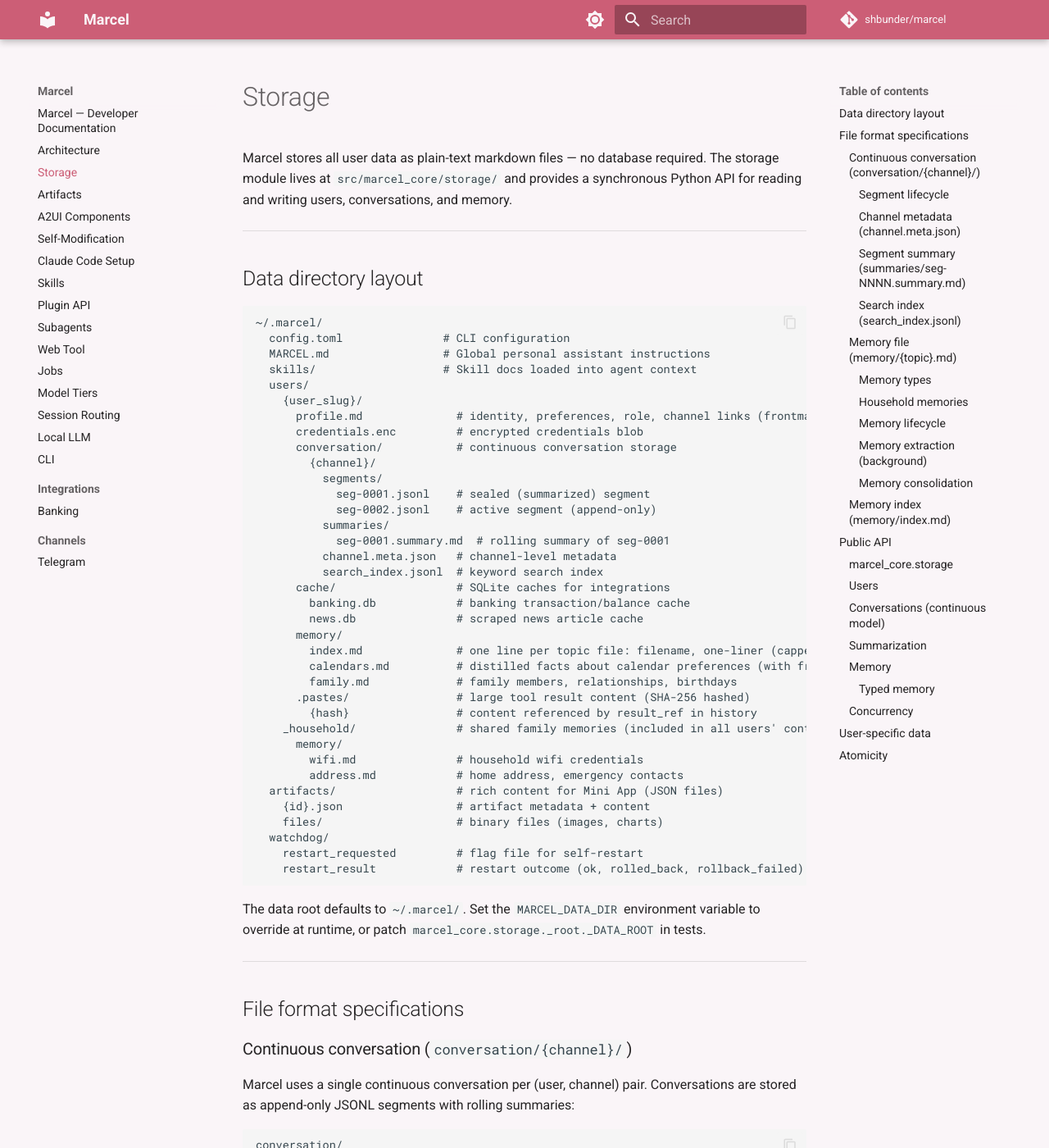
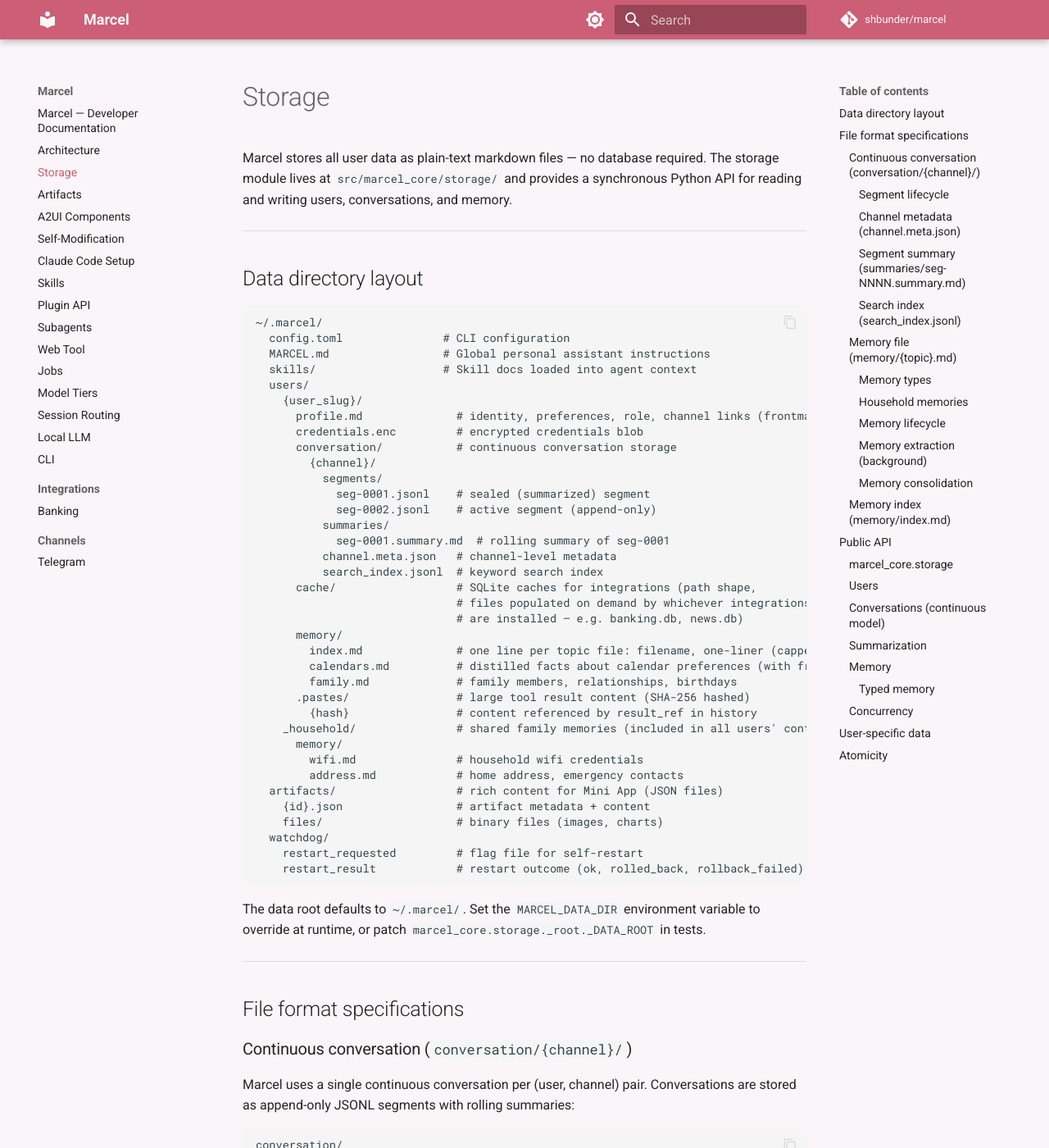
Before and after one commit to shbunder/marcel, an MkDocs documentation site: the page built from docs/storage.md, in a window 1280 px wide and 1400 px high. Shown: the whole window at 82% size. Built offline with MkDocs 1.6.1 and Material for MkDocs 9.7.7, drawn with Linux system fonts in a browser that asks for light colours; comment, search, counter and statistics services are not loaded.

Commit message:
🔧 [ISSUE-d5f8ab] impl: docs — drop news from kernel integration tree
Verifier flagged two docs that still described news as kernel-bundled:

- docs/architecture.md — source tree listed 'integrations/news/' alongside
  banking; news now lives under MARCEL_ZOO_DIR like icloud and docker.
- docs/storage.md — user-data cache/ block hardcoded 'banking.db' and
  'news.db' as the canonical layout. Annotate as 'files populated on
  demand by whichever integrations are installed' since the cache
  directory is the stable path shape, not the file list.

```diff
--- a/docs/storage.md
+++ b/docs/storage.md
@@ -26,9 +26,9 @@
             seg-0001.summary.md  # rolling summary of seg-0001
           channel.meta.json   # channel-level metadata
           search_index.jsonl  # keyword search index
-      cache/                  # SQLite caches for integrations
-        banking.db            # banking transaction/balance cache
-        news.db               # scraped news article cache
+      cache/                  # SQLite caches for integrations (path shape,
+                              # files populated on demand by whichever integrations
+                              # are installed — e.g. banking.db, news.db)
       memory/
         index.md              # one line per topic file: filename, one-liner (capped at 200 lines)
         calendars.md          # distilled facts about calendar preferences (with frontmatter)
```
Also changed, not shown: docs/architecture.md (+2 -3 lines).
